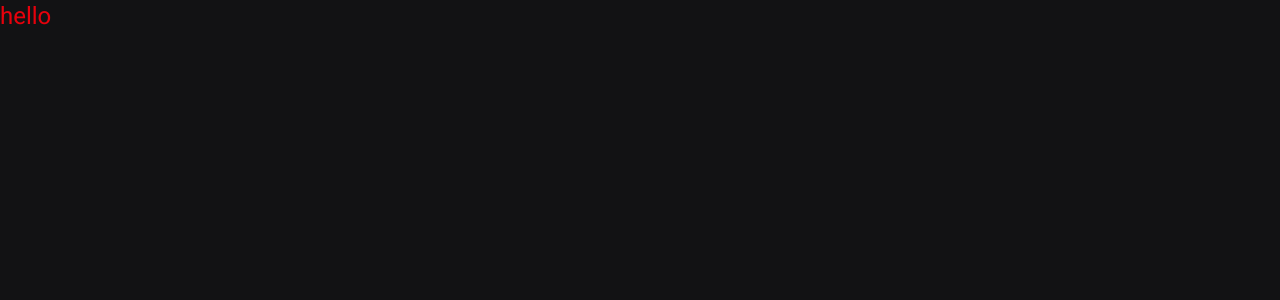
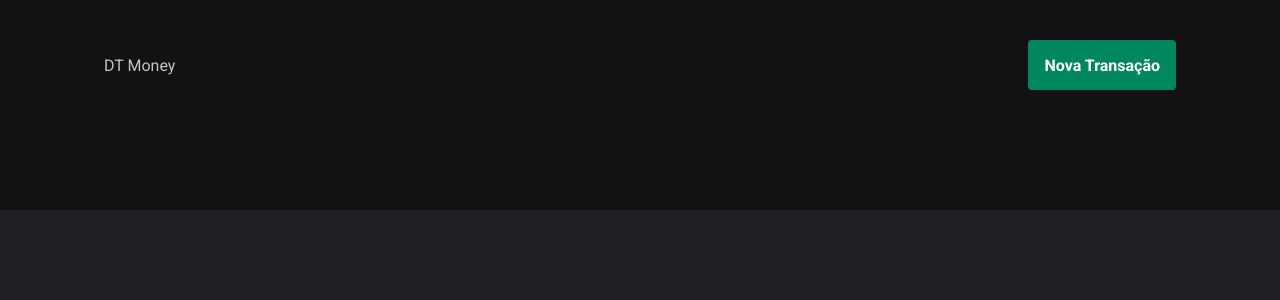
Before and after one commit to augustoteix0/DtMoney, a React (Vite) app: page / in a window 1280 px wide. Shown: the top 300 px of the page. Built offline with nearby package versions, Linux system fonts and the light colour scheme.

Commit message:
feat and style: create header

```diff
--- a/src/App.tsx
+++ b/src/App.tsx
@@ -1,7 +1,9 @@
+import { Transactions } from "./pages/Transactions";
+
 export function App() {
   return (
     <>
-    <h1 className="h1">hello</h1>
+    <Transactions/>
     </>
   )
 }
--- /dev/null
+++ b/src/components/Header.tsx
@@ -0,0 +1,11 @@
+export function Header() {
+    return (
+        <div className="bg-base-background w-full pt-10 pb-30">
+            <div className="max-w-[1120px] mx-auto px-6 flex justify-between items-center">
+                <h1>DT Money</h1>
+
+                <button className="h-[50px] border-0 bg-green text-white font-bold px-4 transition-all rounded-sm cursor-pointer hover:bg-green-dark">Nova Transação</button>
+            </div>
+        </div>
+    )
+}
--- /dev/null
+++ b/src/components/Summary.tsx
@@ -0,0 +1,7 @@
+export function Summary() {
+    return (
+        <div>
+
+        </div>
+    )
+}
--- a/src/index.css
+++ b/src/index.css
@@ -1,42 +1,39 @@
 @import "tailwindcss";
-@tailwind components;
-@tailwind utilities;
 
-:root {
 
-  --base-background: #121214;
-  --base-shape-principal: #202024;
-  --base-shape-secundaria: #29292E;
-  --base-shape-terciaria: #323238;
-  --base-placeholder: #7C7C8A;
-  --base-text: #C4C4CC;
-  --base-title: #E1E1E6;
-  --white: #FFFFFF;
-
-  --green-dark: #015F43;
-  --green: #00875F;
-  --green-light: #00B37E;
-  --red-dark: #AA2834;
-  --red: #F75A68;
+@theme {
+  --color-base-background: #121214;
+  --color-base-shape-principal: #202024;
+  --color-base-shape-secundaria: #29292E;
+  --color-base-shape-terciaria: #323238;
+  --color-base-placeholder: #7C7C8A;
+  --color-base-text: #C4C4CC;
+  --color-base-title: #E1E1E6;
+  --color-white: #FFFFFF;
+  --color-green-dark: #015F43;
+  --color-green: #00875F;
+  --color-green-light: #00B37E;
+  --color-red-dark: #AA2834;
+  --color-red: #F75A68;
 }
 
-* {
+@layer base{
+  * {
   margin: 0;
   padding: 0;
   box-sizing: border-box;
 }
-body {
-  background-color: var(--base-background);
-  color: var(--base-text) ;
-  -webkit-font-smoothing: antialiased;
+  body {
+    background-color: var(--color-base-shape-principal);
+    color: var(--color-base-text) ;
+    -webkit-font-smoothing: antialiased;
 }
 
 body, input, textarea, button {
   font: 400 1rem Roboto, sans-serif;
 }
+}
 
-@layer {
-  .h1 {
-    @apply text-2xl text-red-600
-  }
+@layer components{
+
 }
--- /dev/null
+++ b/src/pages/Transactions.tsx
@@ -0,0 +1,9 @@
+import { Header } from "../components/Header";
+
+export function Transactions() {
+    return (
+        <div>
+            <Header/>
+        </div>
+    )
+}
--- a/vite.config.ts
+++ b/vite.config.ts
@@ -2,9 +2,9 @@ import { defineConfig } from 'vite'
 import react from '@vitejs/plugin-react'
 import tailwindcss from '@tailwindcss/vite'
 
-// https://vite.dev/config/
+
 export default defineConfig({
   plugins: [react(),
-    tailwindcss()
+    tailwindcss(),
   ],
 })
```
